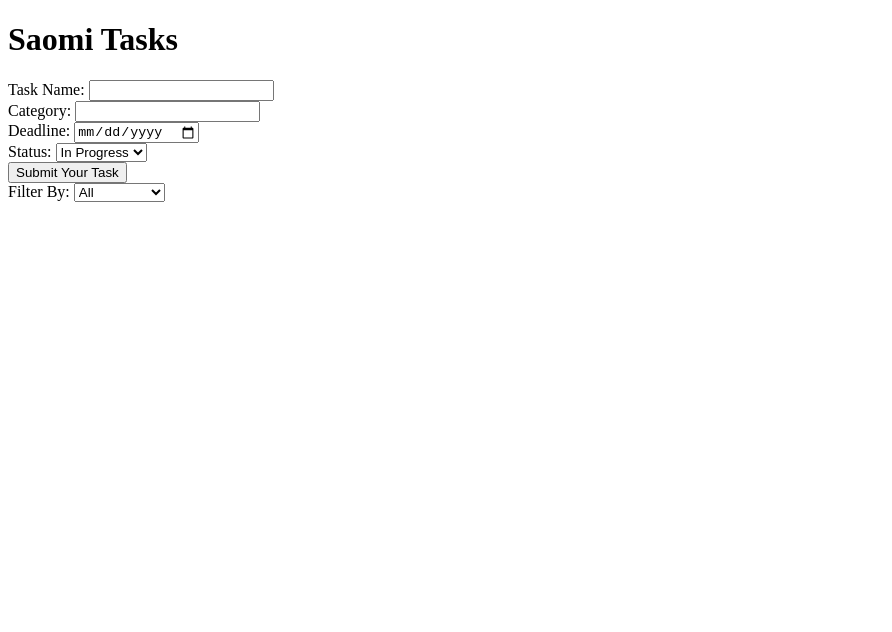
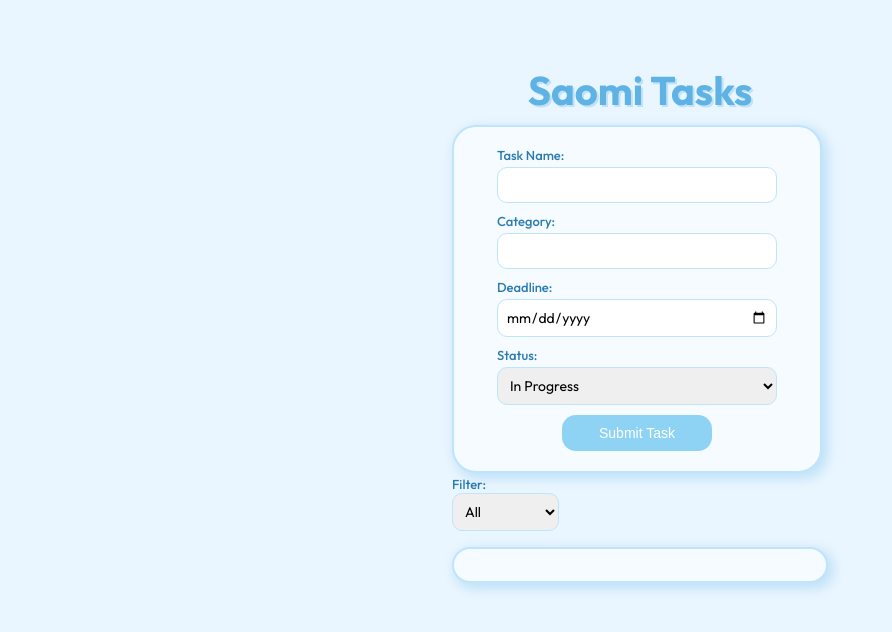
Before and after one commit to DimsuCodes/SBA-4, a plain HTML site: page index.html in a window 1280 px wide. Shown: the whole page, without its empty margins (0-892 px from the left). Drawn offline with Linux system fonts and the light colour scheme.

Commit message:
Added code to stylesheet

```diff
--- a/app.js
+++ b/app.js
@@ -18,6 +18,7 @@ submit.addEventListener("click", function () {
         deadline: deadline.value,
         status: taskStatus.value,
     };
+
     tasks.push(task);
     saveTasks();
     renderTasks();
@@ -43,13 +44,22 @@ function renderTasks() {
         }
 
         const li = document.createElement("li");
-        let button = document.createElement("button");
-        button.textContent = "Mark Complete";
+        const statusSelect = document.createElement("select");
+         ["In Progress", "Completed"].forEach(function(statusOption){
+            const option = document.createElement("option");
+            option.value = statusOption;
+            option.textContent = statusOption;
+            if (statusOption === task.status) {
+                option.selected = true;
+            }
+            statusSelect.appendChild(option);
+         });
+
         li.textContent = `${task.name} + ${task.category} + ${task.deadline} + ${task.status}`;
         taskList.appendChild(li);
-        li.appendChild(button);
-        button.addEventListener("click", function () {
-            task.status = "Completed";
+        li.appendChild(statusSelect);
+        statusSelect.addEventListener("change", function () {
+            task.status = statusSelect.value;
             saveTasks();
             renderTasks();
         });
--- a/index.html
+++ b/index.html
@@ -8,6 +8,9 @@
 
     <script src="./app.js" defer></script>
     <link rel="stylesheet" href="./style.css">
+    <link rel="preconnect" href="https://fonts.googleapis.com">
+<link rel="preconnect" href="https://fonts.gstatic.com" crossorigin>
+<link href="https://fonts.googleapis.com/css2?family=Figtree:ital,wght@0,300..900;1,300..900&family=Outfit:wght@100..900&family=Prompt:ital,wght@0,100;0,200;0,300;0,400;0,500;0,600;0,700;0,800;0,900;1,100;1,200;1,300;1,400;1,500;1,600;1,700;1,800;1,900&family=Rubik:ital,wght@0,300..900;1,300..900&display=swap" rel="stylesheet">
 </head>
 <!---
      1.Task Name
@@ -56,9 +59,9 @@
             </div>
 
 
-            <button class="submit" id="submit" type="button">Submit Your Task</button>
+            <button class="submit" id="submit" type="button">Submit Task</button>
         </form>
-        <label for="taskFilter">Filter By:</label>
+        <label for="taskFilter">Filter:</label>
         <select id="taskFilter" name="taskFilter">
             <option value="All">All</option>
             <option value="In Progress">In Progress</option>
--- a/style.css
+++ b/style.css
@@ -0,0 +1,126 @@
+body {
+    display: flex;
+    flex-direction: column;
+    align-items: center;
+    background-color: #eaf6ff;
+    font-family: "Outfit", sans-serif;
+    padding: 30px 0;
+    min-height: 100vh;
+}
+
+h1 {
+    font-size: 40px;
+    color: #5eb3e4;
+    text-shadow: 2px 2px rgba(94, 179, 228, 0.3);
+    margin-bottom: 10px;
+}
+
+form {
+    display: flex;
+    flex-direction: column;
+    gap: 10px;
+    background-color: #f5fbff;
+    padding: 20px 43px;
+    border-radius: 24px;
+    box-shadow: 4px 4px 12px 2px rgba(94, 179, 228, 0.3);
+    border: 2px solid #bfe4fb;
+    width: 280px;
+}
+
+form div {
+    display: flex;
+    flex-direction: column;
+}
+
+label {
+    font-size: 13px;
+    color: #2a7bb0;
+    margin-bottom: 4px;
+    font-weight: 500;
+}
+
+input, select {
+    border-radius: 10px;
+    border: 1px solid #bfe4fb;
+    padding: 8px;
+    font-family: "Outfit", sans-serif;
+    font-size: 14px;
+}
+
+.submit {
+    margin-top: 6px;
+    padding: 10px;
+    border-radius: 14px;
+    background-color: #8fd3f4;
+    border: none;
+    color: white;
+    font-weight: 500;
+    font-size: 14px;
+    cursor: pointer;
+    width: 150px;
+    margin: auto
+}
+
+.submit:hover {
+    background-color: #5eb3e4;
+
+}
+
+label[for="taskFilter"] {
+    margin-top: 16px;
+    margin-bottom: 6px;
+}
+
+#taskFilter {
+    margin-bottom: 16px;
+}
+
+ul {
+    list-style: none;
+    display: flex;
+    flex-direction: column;
+    gap: 10px;
+    background-color: #f5fbff;
+    border-radius: 24px;
+    box-shadow: 4px 4px 12px 2px rgba(94, 179, 228, 0.3);
+    border: 2px solid #bfe4fb;
+    max-height: 300px;
+    overflow-y: auto;
+    padding: 16px;
+    width: 340px;
+}
+
+ul::-webkit-scrollbar {
+    width: 8px;
+    display: none;
+}
+
+ul::-webkit-scrollbar-track {
+    background: transparent;
+}
+
+ul::-webkit-scrollbar-thumb {
+    background-color: #bfe4fb;
+    border-radius: 4px;
+}
+
+li {
+    display: flex;
+    justify-content: space-between;
+    align-items: center;
+    border: 2px solid #bfe4fb;
+    border-radius: 18px;
+    padding: 10px 14px;
+    background-color: white;
+    font-size: 13px;
+}
+
+li select {
+    font-size: 12px;
+    padding: 4px;
+}
+
+#taskFilter {
+ display:flex;
+
+}
```
